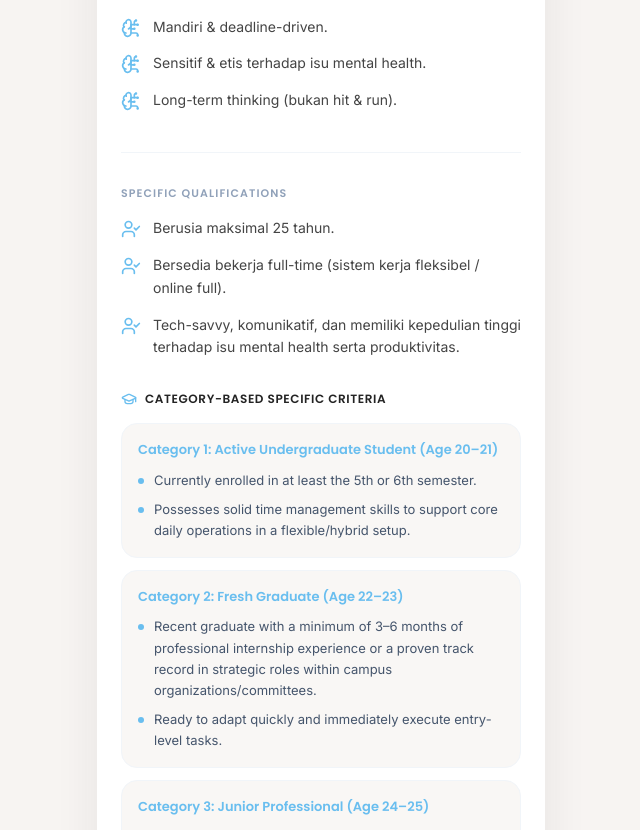
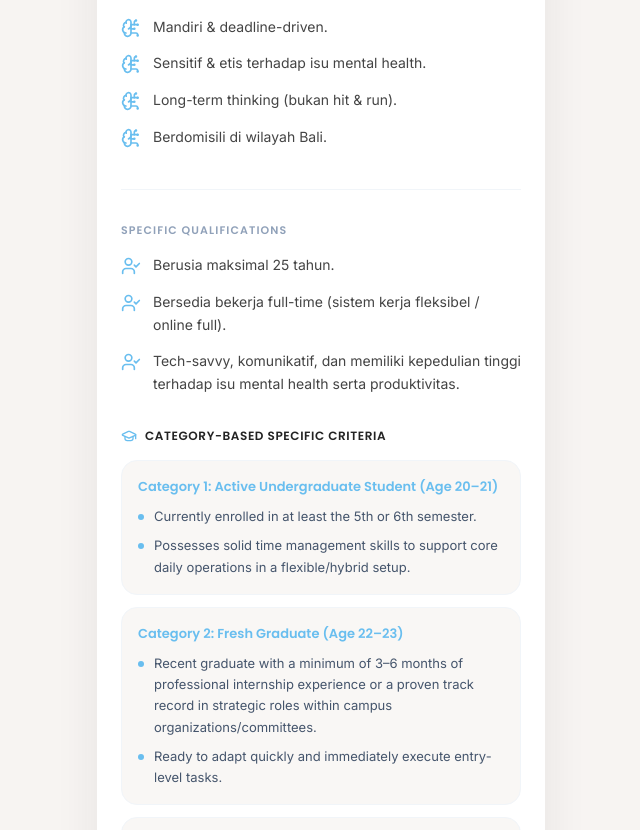
Before and after one commit to icealicezy-pixel/website-pertamaku, a Next.js app in the folder app/: page / in a window 1280 px wide. Shown: the part 946-1776 px from the top of the page, without its empty margins (319-959 px from the left). Built offline with nearby package versions, Linux system fonts and the light colour scheme.

Commit message:
Update menambahkan Berdomisili di wilayah Bali pada generalRequirements

```diff
--- a/app/app/page.tsx
+++ b/app/app/page.tsx
@@ -195,6 +195,7 @@ const generalRequirements = [
   "Mandiri & deadline-driven.",
   "Sensitif & etis terhadap isu mental health.",
   "Long-term thinking (bukan hit & run).",
+  "Berdomisili di wilayah Bali."
 ];
 
 const specificQualifications = [
```
